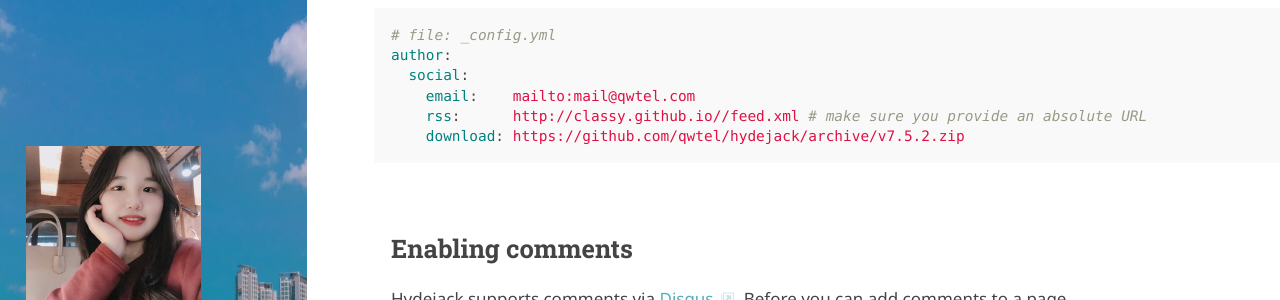
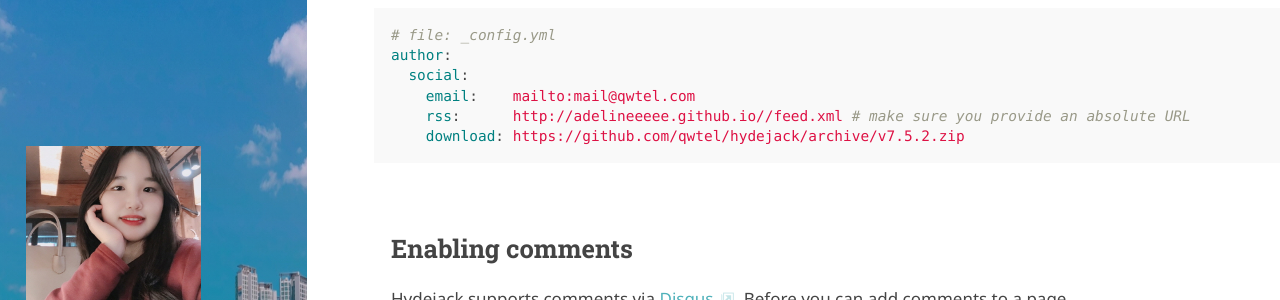
Before and after one commit to Wonji-Park/Classy, a Jekyll site: the page built from docs/7.5.2/config.md, in a window 1280 px wide and 900 px high, scrolled down 9999 px. Shown: the part 152-452 px from the top of the window. Built offline with Jekyll 4.4.1, drawn with Linux system fonts in a browser that asks for light colours; nearby versions of some CDN libraries; some web fonts are replaced; part of the change alters nothing that is shown.

Commit message:
Update _config.yml

```diff
--- a/_config.yml
+++ b/_config.yml
@@ -4,7 +4,7 @@
 # IMPORTANT: Set the URL of your site.
 # Set to https://<username>.github.io when hosting on GitHub Pages
 # (unless you are using a custom domain).
-url:                   http://classy.github.io/
+url:                   http://adelineeeee.github.io/
 
 # IMPORTANT: Set The "base URL" of your site.
 #
```
